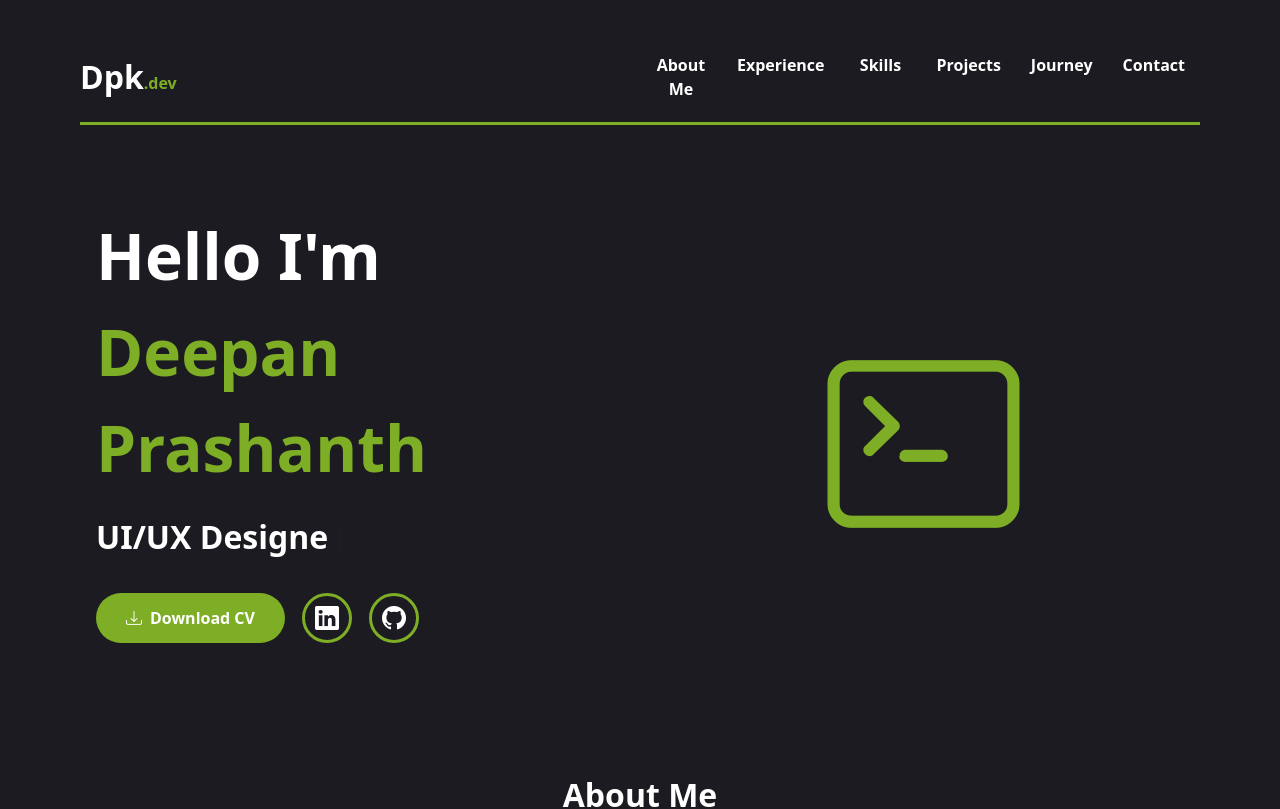
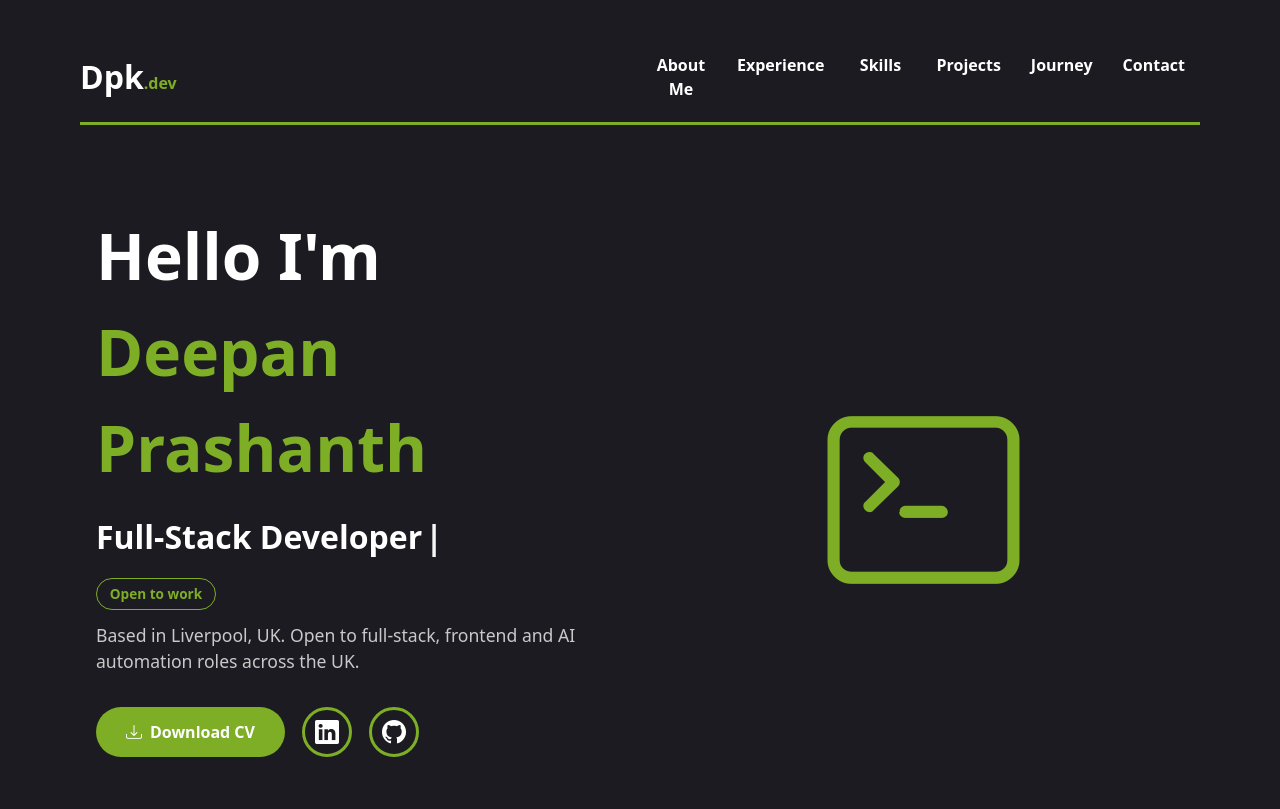
Before and after one commit to Deepuprem2001/DPK.dev, a React (Vite) app: page / in a window 1280 px wide. Shown: the top 809 px of the page. Built offline with nearby package versions, Linux system fonts and the light colour scheme.

Commit message:
Update hero copy and add open to work badge

```diff
--- a/src/css/MainSection.css
+++ b/src/css/MainSection.css
@@ -18,6 +18,26 @@
 }
 .PrimaryText{
     color: #7eae25;
+}
+.HeroSubLine{
+    font-size: 1.1rem;
+    max-width: 32rem;
+    color: #c9c9c9;
+    display: flex;
+    align-items: center;
+    gap: 0.75rem;
+    flex-wrap: wrap;
+}
+.OpenToWorkBadge{
+    display: inline-flex;
+    align-items: center;
+    padding: 0.3rem 0.8rem;
+    border: 1px solid #7eae25;
+    border-radius: 2rem;
+    color: #7eae25;
+    font-weight: bold;
+    font-size: 0.85rem;
+    white-space: nowrap;
 }
 .IntroductionButtons{
     display: flex;
@@ -86,6 +106,10 @@
     .AutoTypingContent {
         font-size: 1.3rem;
     }
+    .HeroSubLine {
+        justify-content: center;
+        font-size: 1rem;
+    }
     .IntroductionButtons {
         justify-content: center;
         flex-wrap: wrap;
--- a/src/sections/MainSection.jsx
+++ b/src/sections/MainSection.jsx
@@ -35,14 +35,18 @@ function MainSection() {
                 <p className="IntroductionContent PrimaryText">Deepan Prashanth</p>
                 <p className="AutoTypingContent">
                     <Typewriter
-                        words={['Full-stack Web Developer','UI/UX Designer','Software Engineer']}
+                        words={['Software Engineer', 'Full-Stack Developer', 'AI Automation Developer']}
                         loop={0}
                         cursor
                         cursorStyle='|'
                         typeSpeed={75}
                         deleteSpeed={50}
-                        delaySpeed={1000}
+                        delaySpeed={1500}
                     />
+                </p>
+                <p className="HeroSubLine">
+                    <span className="OpenToWorkBadge">Open to work</span>
+                    Based in Liverpool, UK. Open to full-stack, frontend and AI automation roles across the UK.
                 </p>
 
                 <div className="IntroductionButtons">
```
